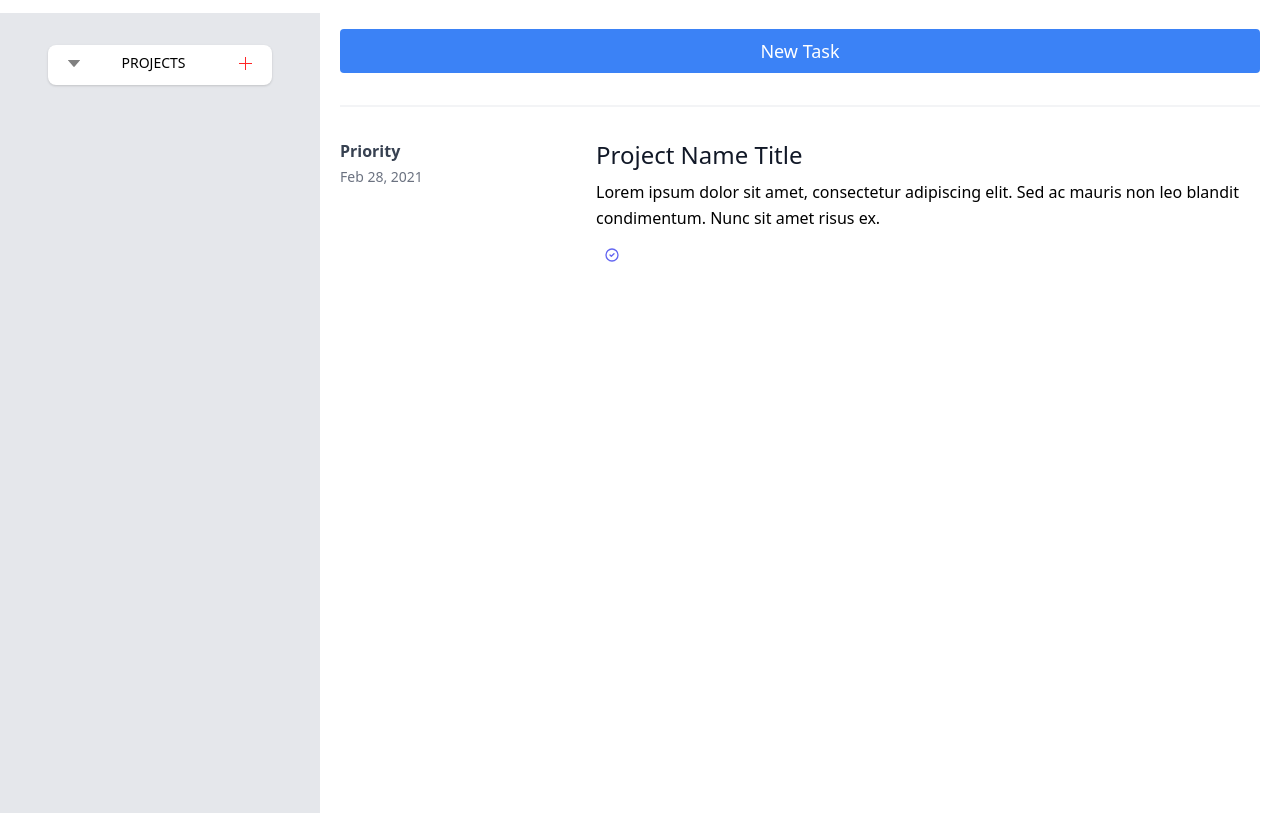
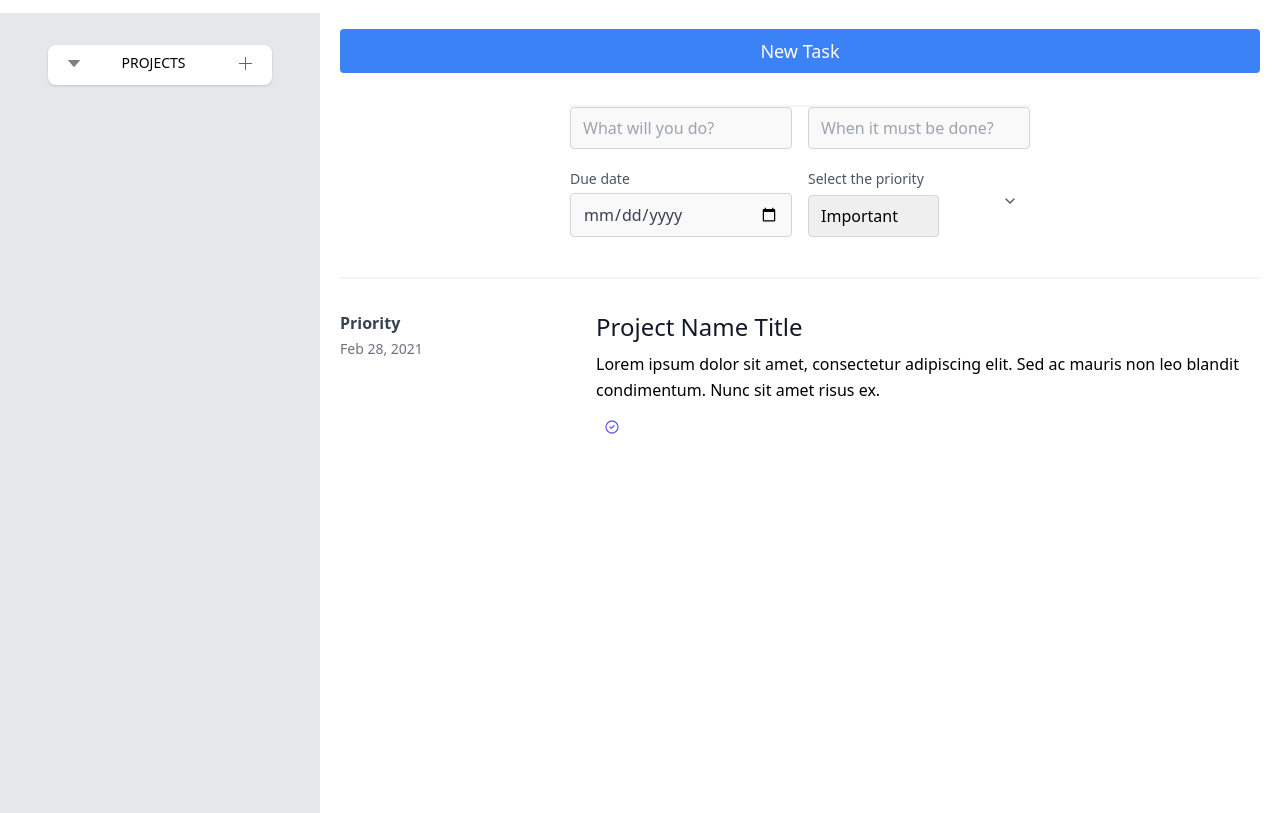
Before and after one commit to Kingobaino1/TodoList, a website built with webpack: page dist/index.html in a window 1280 px wide. Shown: the part 59-872 px from the top of the page. Built offline with nearby package versions, Linux system fonts and the light colour scheme.

Commit message:
Add Task Form layout

```diff
--- a/src/index.js
+++ b/src/index.js
@@ -5,7 +5,7 @@ import menuSection from './js/menu';
 import addProjectForm from './js/projectForm';
 import FormField from './js/formField';
 import Storage from './js/storage';
-import listHTML from './js/listDisplay'
+import taskHTML from './js/taskDisplay'
 import card  from './js/card';
 
 const {
@@ -24,7 +24,7 @@ let { container, submitBtn, cancelBtn, input } = addProjectForm()
 const content = document.querySelector('#content');
 // content.appendChild(card());
 
-content.append(listHTML())
+content.append(taskHTML())
 
 const showProjectForm = () => {
   content.appendChild(container)
@@ -73,11 +73,6 @@ addBtn.addEventListener('click', showProjectForm)
 submitBtn.addEventListener('click', submitForm);
 cancelBtn.addEventListener('click', cancelForm);
 
-let x = document.getElementById('btnList');
-let y = Array.from(x.children);
-
-console.log('y', y)
-
 let projectTask = document.getElementsByClassName('btnListPro');
 let buttonsTest = Object.values(projectTask);
 console.log(buttonsTest);
--- /dev/null
+++ b/src/js/addNewTaskForm.js
@@ -0,0 +1,77 @@
+const addNewTaskForm = () => {
+    const divTaskForm = document.createElement('div');
+    divTaskForm.className = 'flex flex-wrap -m-2';
+    const divInput = document.createElement('div');
+    divInput.className = 'p-2 w-1/2';
+    const div3 = document.createElement('div');
+    div3.className = 'relative';
+    const input1 = document.createElement('input');
+    input1.className = 'addTaskInput';
+    input1.setAttribute('type', 'text');
+    input1.setAttribute('placeholder', 'What will you do?');
+
+
+    const divInput1 = document.createElement('div');
+    divInput1.className = 'p-2 w-1/2';
+    const div5 = document.createElement('div');
+    div5.className = 'relative';
+    const input2 = document.createElement('input');
+    input2.className = 'addTaskInput';
+    input2.setAttribute('type', 'text');
+    input2.setAttribute('placeholder', 'When it must be done?');
+
+    const divInput2 = document.createElement('div');
+    divInput2.className = 'p-2 w-1/2';
+    const div7 = document.createElement('div');
+    div7.className = 'relative';
+    const label1 = document.createElement('label');
+    label1.className = 'leading-7 required text-sm text-gray-600';
+    label1.textContent = 'Due date';
+    const input3 = document.createElement('input');
+    input3.className = 'addTaskInput';
+    input3.setAttribute('type', 'date');
+
+    const divInput3 = document.createElement('div');
+    divInput3.className = 'p-2 w-1/2';
+    const div9 = document.createElement('div');
+    div9.className = 'relative';
+    const label2 = document.createElement('label');
+    label2.className = 'leading-7 required text-sm text-gray-600';
+    label2.textContent = 'Select the priority';
+    const div_select = document.createElement('div');
+    div_select.className = 'flex items-center';
+    const div_select1 = document.createElement('div');
+    div_select1.className = 'relative mt-0.5';
+    const select = document.createElement('select');
+    select.className = 'rounded border appearance-none border-gray-300 py-2 focus:outline-none focus:ring-2 focus:ring-indigo-200 focus:border-indigo-500 text-base pl-3 pr-10';
+    const option1 = document.createElement('option');
+    option1.textContent = 'Important';
+    const option2 = document.createElement('option');
+    option2.textContent = 'Normal';
+    const option3 = document.createElement('option');
+    option3.textContent = 'Low';
+    const span_select = document.createElement('span');
+    span_select.className = 'absolute right-0 top-0 h-full w-10 text-center text-gray-600 pointer-events-none flex items-center justify-center';
+    span_select.innerHTML = '<svg fill="none" stroke="currentColor" stroke-linecap="round" stroke-linejoin="round" stroke-width="2" class="w-4 h-4" viewBox="0 0 24 24"><path d="M6 9l6 6 6-6"></path></svg>';
+
+    const button = document.createElement('button');
+    button.className = 'btnAddTask';
+    button.textContent = 'Add New Task'
+
+    divTaskForm.append(divInput, divInput1, divInput2, divInput3);
+    divInput.append(div3);
+    div3.append(input1);
+    divInput1.append(div5);
+    div5.append(input2);
+    divInput2.append(div7);
+    div7.append(label1, input3);
+    divInput3.append(div9);
+    div9.append(label2, div_select);
+    div_select.append(div_select1, span_select);
+    div_select1.append(select);
+    select.append(option1, option2, option3);
+
+    return divTaskForm;
+}
+
+export default addNewTaskForm;
--- a/src/js/listDisplay.js
+++ /dev/null
@@ -1,43 +0,0 @@
-const listHTML = () => {
-    const mainList = document.createElement('section');
-    mainList.className = 'container px-5 mt-12 mx-auto';
-    const div1 = document.createElement('div');
-    const btnNewTask = document.createElement('button');
-    btnNewTask.className = 'w-full mb-8 text-white bg-blue-500 border-0 py-2 px-6 focus:outline-none hover:bg-blue-600 rounded text-lg';
-    btnNewTask.textContent = 'New Task';
-    div1.className = '-my-8 divide-y-2 divide-gray-100';
-    //Loop from here
-    const div2 = document.createElement('div');
-    div2.className = 'py-8 flex flex-wrap md:flex-nowrap';
-    const div3 = document.createElement('div');
-    div3.className = 'md:w-64 md:mb-0 mb-6 flex-shrink-0 flex flex-col';
-    const span1 = document.createElement('span');
-    span1.className = 'font-semibold title-font text-gray-700';
-    span1.textContent = 'Priority';
-    const span2 = document.createElement('span');
-    span2.className = 'mt-1 text-gray-500 text-sm';
-    span2.textContent = 'Feb 28, 2021';
-
-    const div4 = document.createElement('div');
-    div4.className = 'md:flex-grow';
-    const h1 = document.createElement('h2');
-    h1.className = 'text-2xl font-medium text-gray-900 title-font mb-2';
-    h1.textContent = 'Project Name Title';
-    const p = document.createElement('p');
-    p.className = 'leading-relaxed';
-    p.textContent = 'Lorem ipsum dolor sit amet, consectetur adipiscing elit. Sed ac mauris non leo blandit condimentum. Nunc sit amet risus ex.';
-    const a = document.createElement('a');
-    a.className = 'text-indigo-500 inline-flex items-center mt-4';
-    a.textContent = 'Status: Complete';
-    a.innerHTML = '<svg class="w-4 h-4 ml-2" viewBox="0 0 24 24" stroke="currentColor" stroke-width="2" fill="none" stroke-linecap="round" stroke-linejoin="round"><path stroke-linecap="round" stroke-linejoin="round" stroke-width="2" d="M9 12l2 2 4-4m6 2a9 9 0 11-18 0 9 9 0 0118 0z" /></svg>';
-
-    mainList.append(div1);
-    div1.append(btnNewTask, div2);
-    div2.append(div3, div4);
-    div3.append(span1, span2);
-    div4.append(h1, p, a);
-
-    return mainList;
-}
-
-export default listHTML;
--- /dev/null
+++ b/src/js/taskDisplay.js
@@ -0,0 +1,52 @@
+import addNewTaskForm from './addNewTaskForm';
+
+const taskHTML = () => {
+    const mainList = document.createElement('section');
+    mainList.className = 'container px-5 mt-12 mx-auto';
+    const div1 = document.createElement('div');
+    const btnNewTask = document.createElement('button');
+    btnNewTask.className = 'w-full mb-8 text-white bg-blue-500 border-0 py-2 px-6 focus:outline-none hover:bg-blue-600 rounded text-lg';
+    btnNewTask.textContent = 'New Task';
+    div1.className = '-my-8 divide-y-2 divide-gray-100';
+
+    const containerNewTask = document.createElement('div');
+    containerNewTask.className = 'lg:w-1/2 md:w-2/3 mx-auto mb-10';
+
+    //Loop from here
+    const div2 = document.createElement('div');
+    div2.className = 'py-8 flex flex-wrap md:flex-nowrap';
+    const div3 = document.createElement('div');
+    div3.className = 'md:w-64 md:mb-0 mb-6 flex-shrink-0 flex flex-col';
+    const span1 = document.createElement('span');
+    span1.className = 'font-semibold title-font text-gray-700';
+    span1.textContent = 'Priority';
+    const span2 = document.createElement('span');
+    span2.className = 'mt-1 text-gray-500 text-sm';
+    span2.textContent = 'Feb 28, 2021';
+
+    const div4 = document.createElement('div');
+    div4.className = 'md:flex-grow';
+    const h1 = document.createElement('h2');
+    h1.className = 'text-2xl font-medium text-gray-900 title-font mb-2';
+    h1.textContent = 'Project Name Title';
+    const p = document.createElement('p');
+    p.className = 'leading-relaxed';
+    p.textContent = 'Lorem ipsum dolor sit amet, consectetur adipiscing elit. Sed ac mauris non leo blandit condimentum. Nunc sit amet risus ex.';
+    const a = document.createElement('a');
+    a.className = 'text-indigo-500 inline-flex items-center mt-4';
+    a.textContent = 'Status: Complete';
+    a.innerHTML = '<svg class="w-4 h-4 ml-2" viewBox="0 0 24 24" stroke="currentColor" stroke-width="2" fill="none" stroke-linecap="round" stroke-linejoin="round"><path stroke-linecap="round" stroke-linejoin="round" stroke-width="2" d="M9 12l2 2 4-4m6 2a9 9 0 11-18 0 9 9 0 0118 0z" /></svg>';
+
+    mainList.append(div1);
+
+    div1.append(btnNewTask, containerNewTask, div2);
+    containerNewTask.append(addNewTaskForm());
+    div2.append(div3, div4);
+    div3.append(span1, span2);
+    div4.append(h1, p, a);
+
+
+    return mainList;
+}
+
+export default taskHTML;
--- a/src/style.css
+++ b/src/style.css
@@ -33,6 +33,7 @@
 }
 
 
+
 .taskBtn {
     @apply flex mx-auto text-white bg-blue-300 border-0 py-2 px-8 hover:bg-blue-500 rounded text-lg;
 }
@@ -49,4 +50,12 @@
     @apply w-full px-4 py-2 mb-4 text-black bg-gray-100 border-transparent rounded-lg mr-4 text-base;
 }
 
+.addTaskInput {
+    @apply w-full bg-gray-100 bg-opacity-50 rounded border border-gray-300 focus:border-indigo-500 focus:bg-white focus:ring-2 focus:ring-indigo-200 text-base outline-none text-gray-700 py-1 px-3 leading-8 transition-colors duration-200 ease-in-out;
+}
+
+.btnAddTask {
+    @apply flex mx-auto text-white bg-yellow-500 border-0 py-2 px-8 focus:outline-none hover:bg-yellow-600 rounded text-lg;
+}
+
 @tailwind utilities;
```
Also changed, not shown: dist/index.html, erase.html (added).
